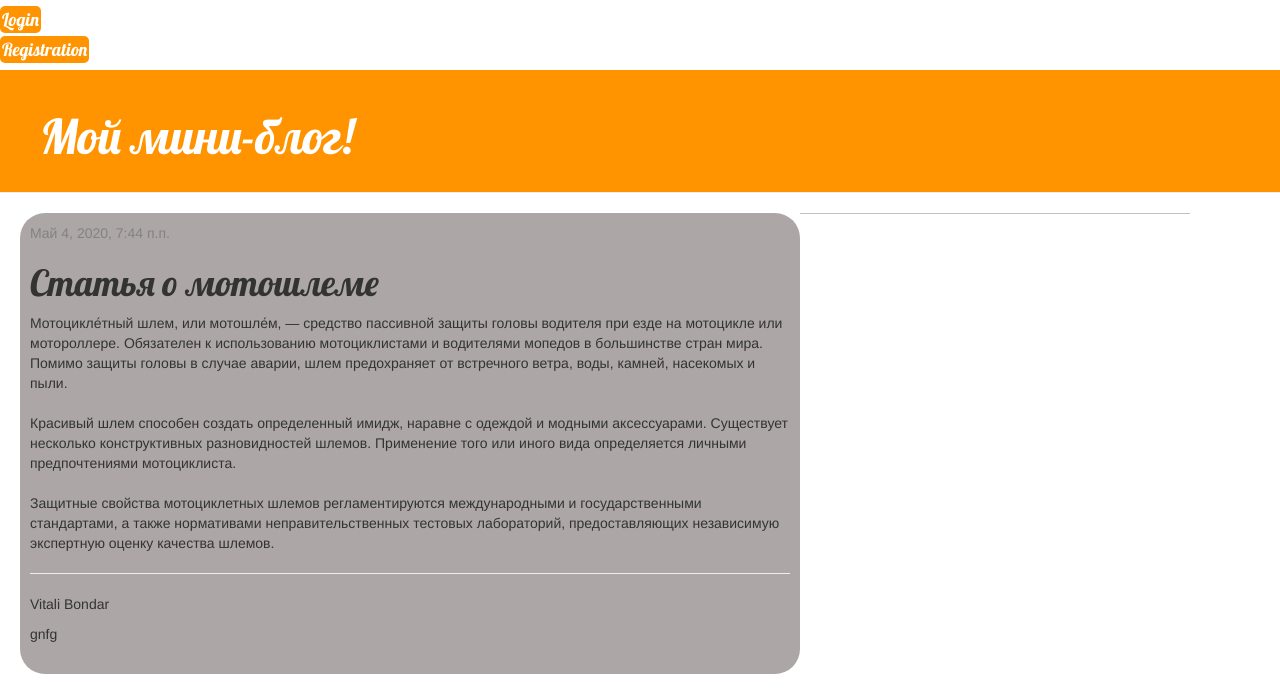
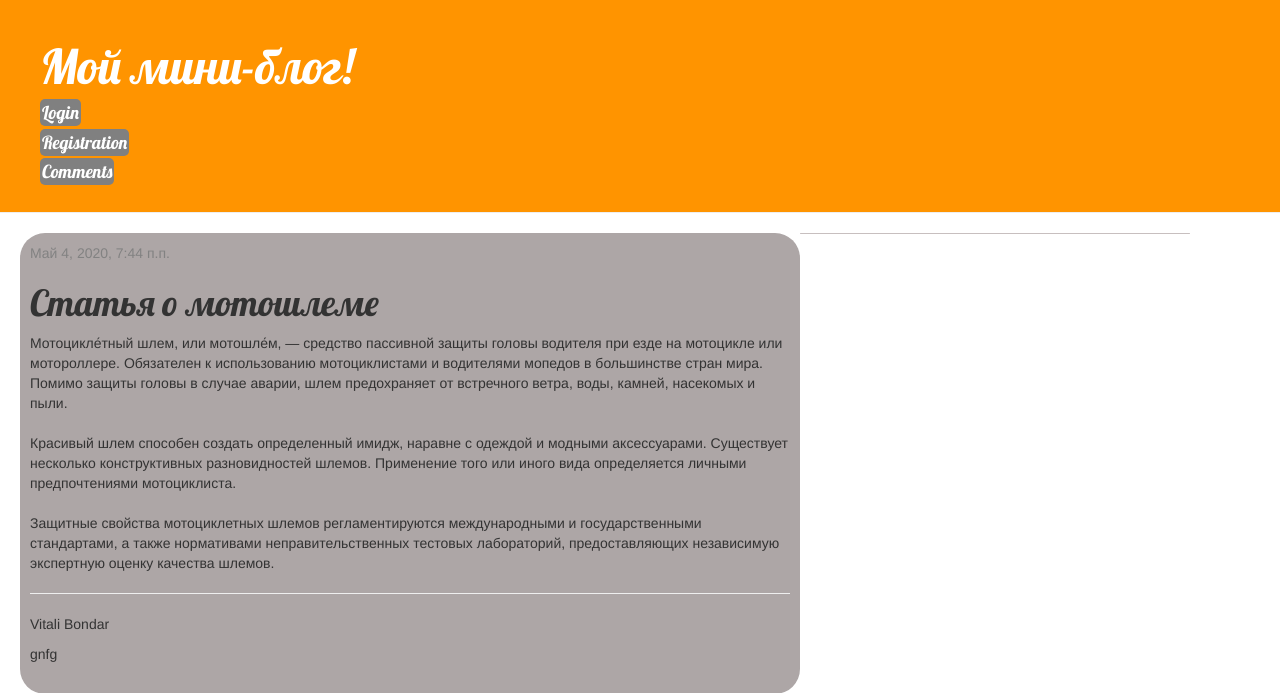
Before and after one commit to Subdowell/BlogPogoda, a Django app: page /post/1/ in a window 1280 px wide. Shown: the top 693 px of the page. Run offline with Django 3.2, Linux system fonts and the light colour scheme; data comes from the database, SQL or seed files in the repository; some libraries are stand-ins or nearby versions.

```diff
--- a/blog/static/css/blog.css
+++ b/blog/static/css/blog.css
@@ -1,8 +1,8 @@
 .login h4 a  {
-    background-color: #ff9400;
+    background-color: gray;
     color: white;
+    padding: 2px;
     border-radius: 5px;
-    padding: 2px;
 }
 
 .page-header {
--- a/blog/templates/blog/base.html
+++ b/blog/templates/blog/base.html
@@ -8,10 +8,6 @@
         <link rel="stylesheet" href="//maxcdn.bootstrapcdn.com/bootstrap/3.2.0/css/bootstrap-theme.min.css">
         <link href="https://fonts.googleapis.com/css?family=Lobster&subset=latin,cyrillic" rel="stylesheet" type="text/css">
         <link rel="stylesheet" href="{% static 'css/blog.css' %}">
-        <div class="login">
-            <h4><a href="/login/">Login</a></h4>
-            <h4><a href="/registration/">Registration</a></h4>
-        </div>
 
     </head>
     <body>
@@ -20,6 +16,12 @@
                 <a href="{% url 'post_new' %}" class="top-menu"><span class="glyphicon glyphicon-plus"></span></a>
             {% endif %}
             <h1><a href="/">Мой мини-блог!</a></h1>
+             <div class="login">
+                 <h4><a href="/login/">Login</a></h4>
+                 <h4><a href="/registration/">Registration</a></h4>
+                 <h4><a href="/main/">Comments</a></h4>
+             </div>
+
         </div>
         <div class="content container">
             <div class="row">
```
